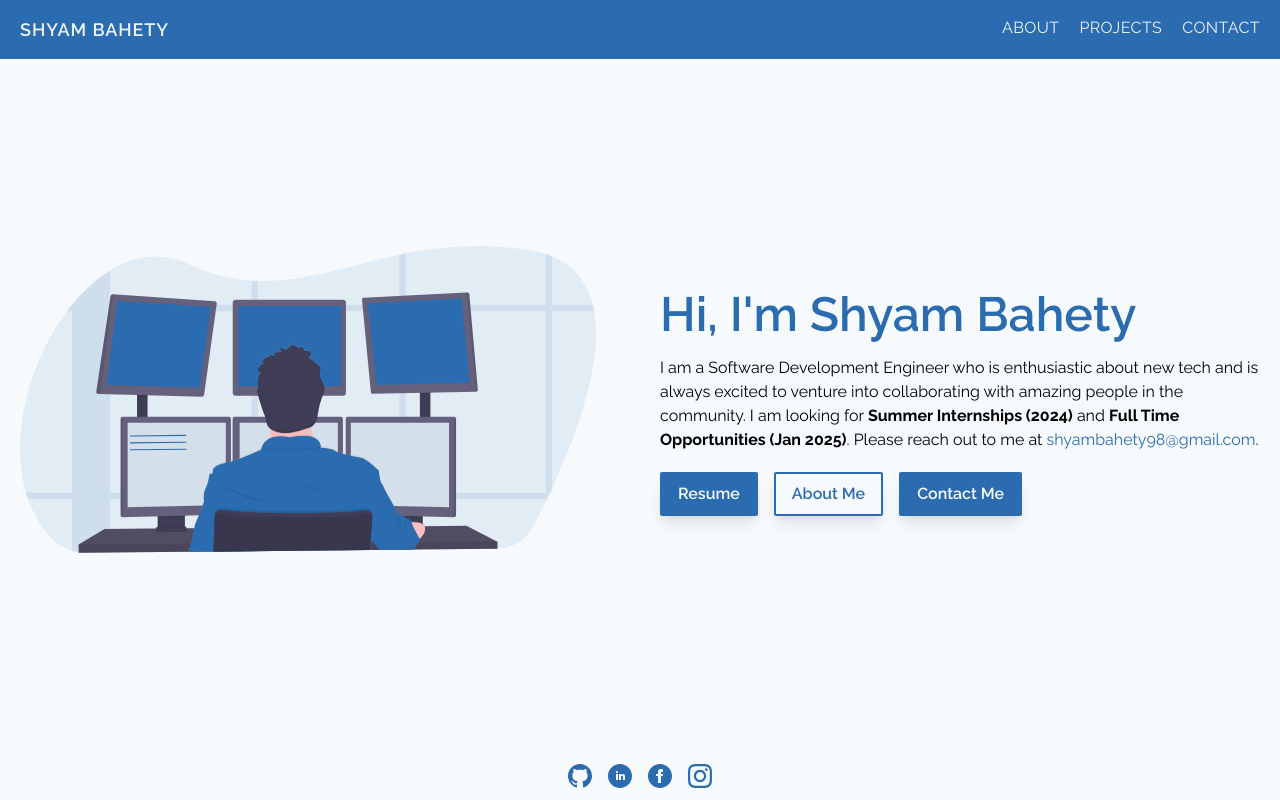
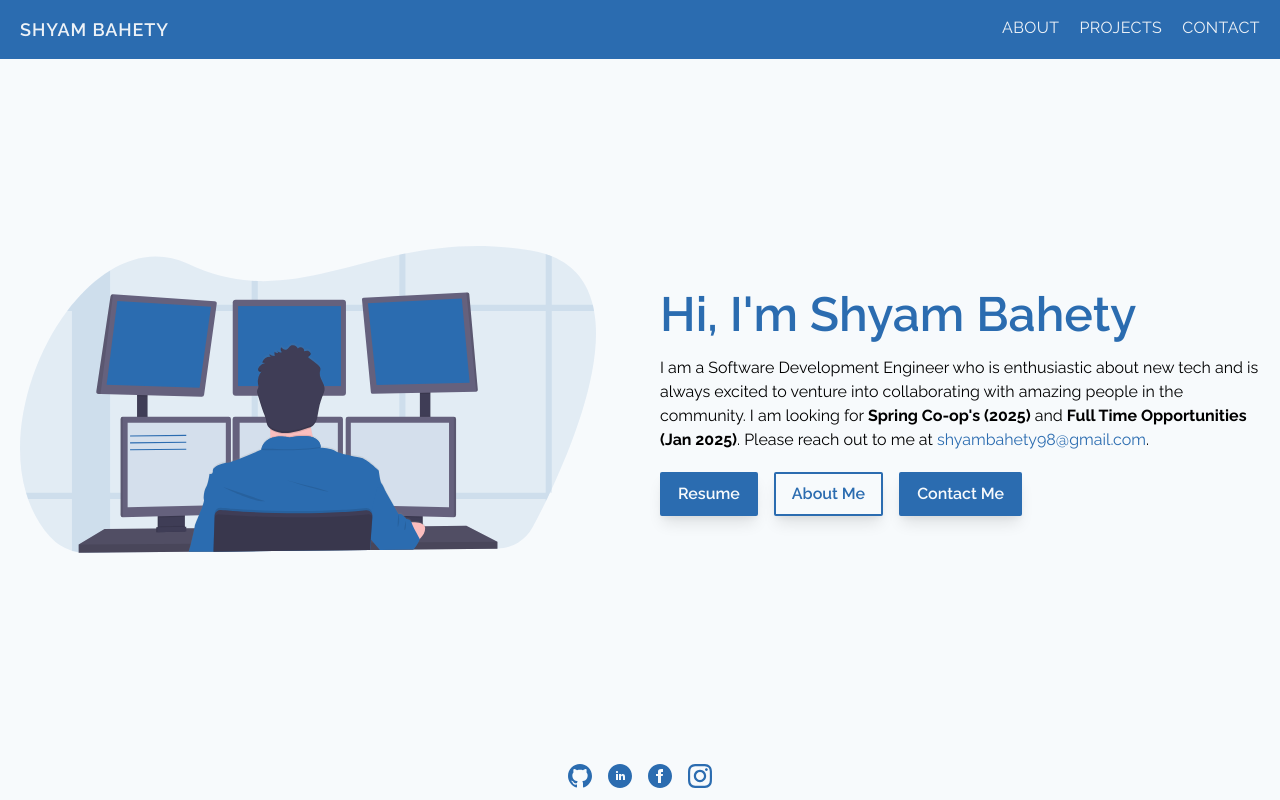
Before and after one commit to bahetyshyam/portfolio, a React (Create React App) app: page / in a window 1280 px wide. Built offline with nearby package versions, Linux system fonts and the light colour scheme.

Commit message:
Updated homepage requirement

```diff
--- a/src/components/Home/index.tsx
+++ b/src/components/Home/index.tsx
@@ -19,9 +19,9 @@ const Home = () => {
         <p className="mt-3 text-base ">
           I am a Software Development Engineer who is enthusiastic about new
           tech and is always excited to venture into collaborating with amazing
-          people in the community. I am looking for{" "}
-          <b>Summer Internships (2024)</b> and{" "}
-          <b>Full Time Opportunities (Jan 2025)</b>. Please reach out to me at{" "}
+          people in the community. I am looking for <b>Spring Co-op's (2025)</b>{" "}
+          and <b>Full Time Opportunities (Jan 2025)</b>. Please reach out to me
+          at{" "}
           <a className="text-blue-700" href="mailto:shyambahety98@gmail.com">
             shyambahety98@gmail.com
           </a>
```
